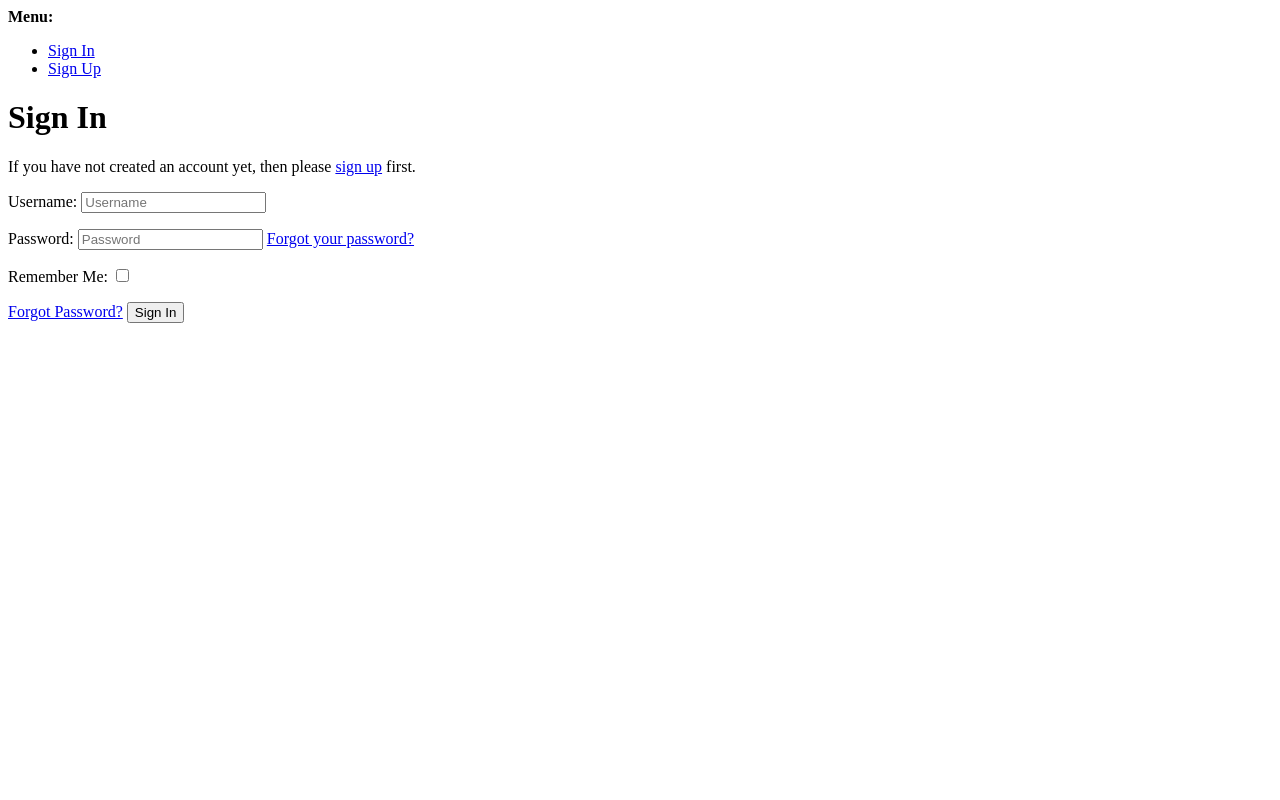
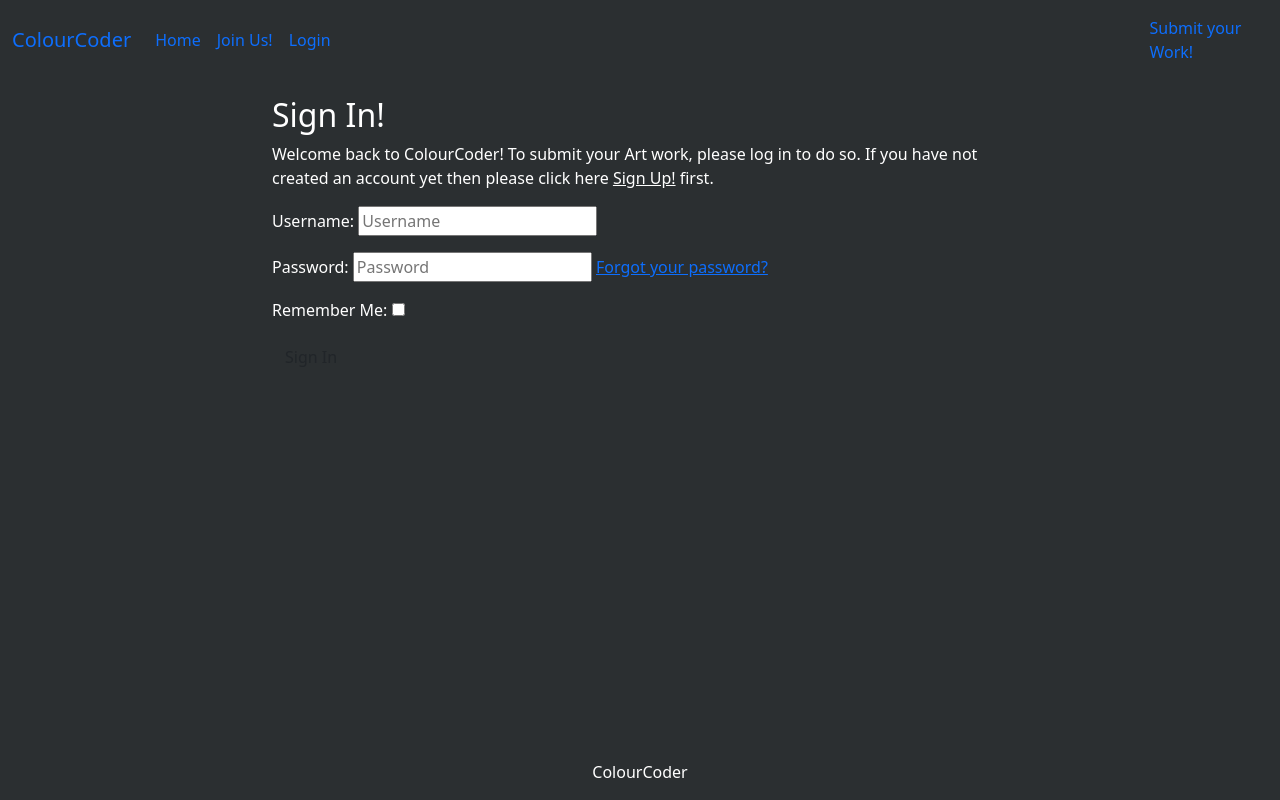
Before and after one commit to shaunadoo97/ColourCoder-PP4, a Django app: page /accounts/login/ in a window 1280 px wide. Run offline with Django 4.2, Linux system fonts and the light colour scheme; some libraries are stand-ins or nearby versions.

Commit message:
Adding in Login Logout and Join us page

```diff
--- a/static/css/style.css
+++ b/static/css/style.css
@@ -1,3 +1,12 @@
 body {
     background-color: #2b2f31;
 }
+
+h2, p {
+    color: white; /* Changes the text color to white */
+}
+
+a.link {
+    color: white; /* Changes the link text color to white */
+    text-decoration: underline; /* Optional: Underlines the link to differentiate it */
+}
--- a/templates/account/login.html
+++ b/templates/account/login.html
@@ -1,4 +1,4 @@
-{% extends "account/base.html" %}
+{% extends "artbase.html" %}
 
 {% load i18n %}
 {% load account socialaccount %}
@@ -7,40 +7,31 @@
 
 {% block content %}
 
-<h1>{% trans "Sign In" %}</h1>
-
-{% get_providers as socialaccount_providers %}
-
-{% if socialaccount_providers %}
-<p>{% blocktrans with site.name as site_name %}Please sign in with one
-of your existing third party accounts. Or, <a href="{{ signup_url }}">sign up</a>
-for a {{ site_name }} account and sign in below:{% endblocktrans %}</p>
-
-<div class="socialaccount_ballot">
-
-  <ul class="socialaccount_providers">
-    {% include "socialaccount/snippets/provider_list.html" with process="login" %}
-  </ul>
-
-  <div class="login-or">{% trans 'or' %}</div>
+<div class="container">
+  <div class="row">
+    <div class="col-md-8 mt-3 offset-md-2">
+      <h2  style="color: white;">{% trans "Sign In!" %}</h2>
+      <p   style="color: white;">{% blocktrans %} Welcome back to ColourCoder! To submit your Art work, please log in to do so.
+        If you have not created an account yet then please click here <a class="link" href="{{ signup_url}}">Sign Up!</a>
+        first.{% endblocktrans %}
+      </p>
+      <div">
+      <form class="login" method="POST" action="{% url 'account_login' %}">
+          {% csrf_token %}
+          {{ form.as_p }}
+          {% if redirect_field_value %}
+          <input type="hidden" name="{{ redirect_field_name }}" value="{{ redirect_field_value }}" />
+          {% endif %}
+          <button class="btn btn-signup right" type="submit">{% trans "Sign In" %}</button>
+      </form>
+  </div>
+    </div>
 
 </div>
+</div>
+  </div>
+</div>
+<div class="row">
 
-{% include "socialaccount/snippets/login_extra.html" %}
 
-{% else %}
-<p>{% blocktrans %}If you have not created an account yet, then please
-<a href="{{ signup_url }}">sign up</a> first.{% endblocktrans %}</p>
-{% endif %}
-
-<form class="login" method="POST" action="{% url 'account_login' %}">
-  {% csrf_token %}
-  {{ form.as_p }}
-  {% if redirect_field_value %}
-  <input type="hidden" name="{{ redirect_field_name }}" value="{{ redirect_field_value }}" />
-  {% endif %}
-  <a class="button secondaryAction" href="{% url 'account_reset_password' %}">{% trans "Forgot Password?" %}</a>
-  <button class="primaryAction" type="submit">{% trans "Sign In" %}</button>
-</form>
-
-{% endblock content %}
+{% endblock %}
--- a/templates/artbase.html
+++ b/templates/artbase.html
@@ -74,7 +74,7 @@
 
     <!-- Footer -->
     <footer class="footer mt-auto py-3 dark-bg">
-        <p class="m-0 text-center text-white">ColourCoder<i class="fab fa-facebook-square ms-3"></i>
+        <p class="m-0 text-center text-white">ColourCoder
         </p>
     </footer>
 
```
